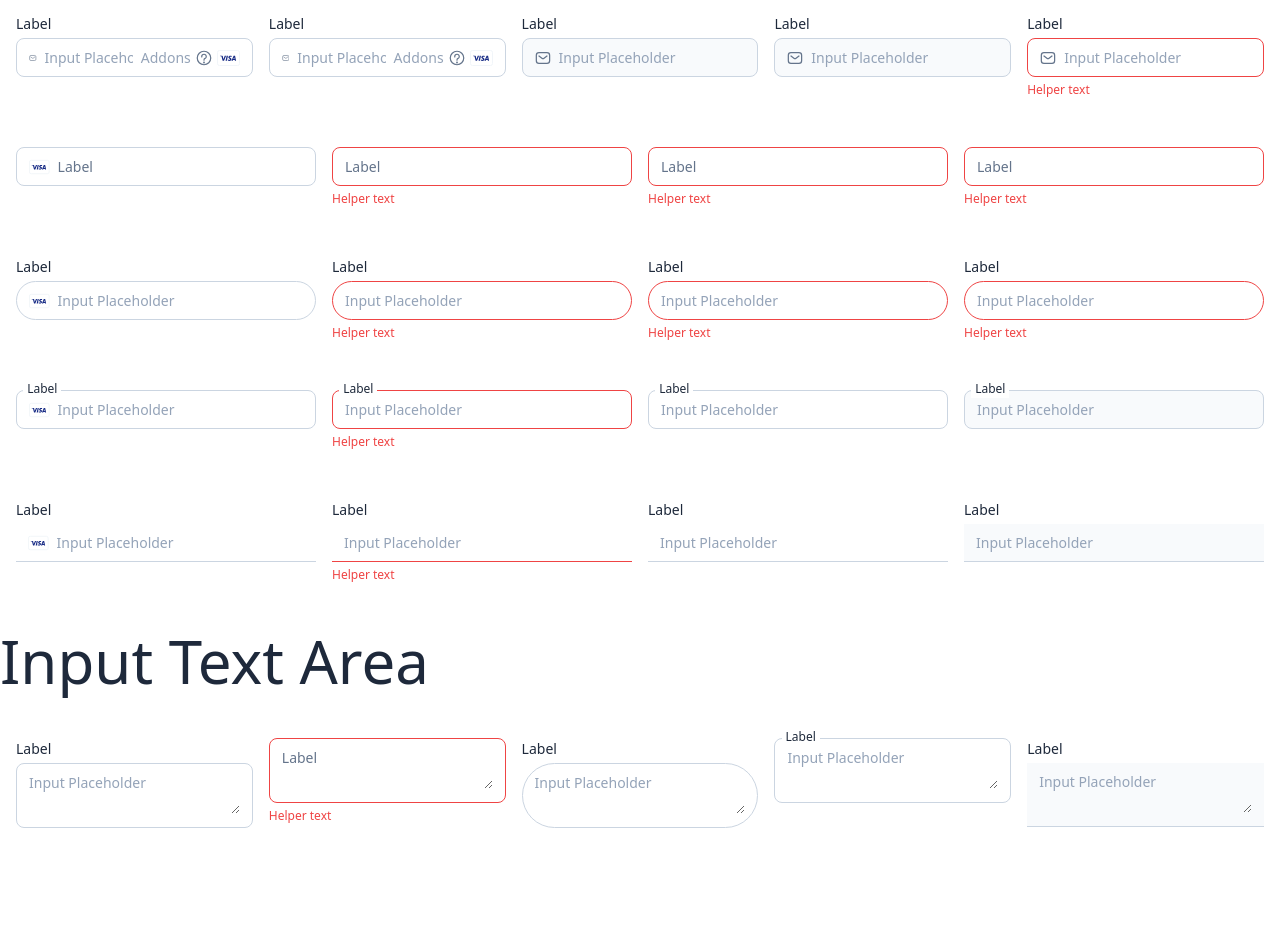
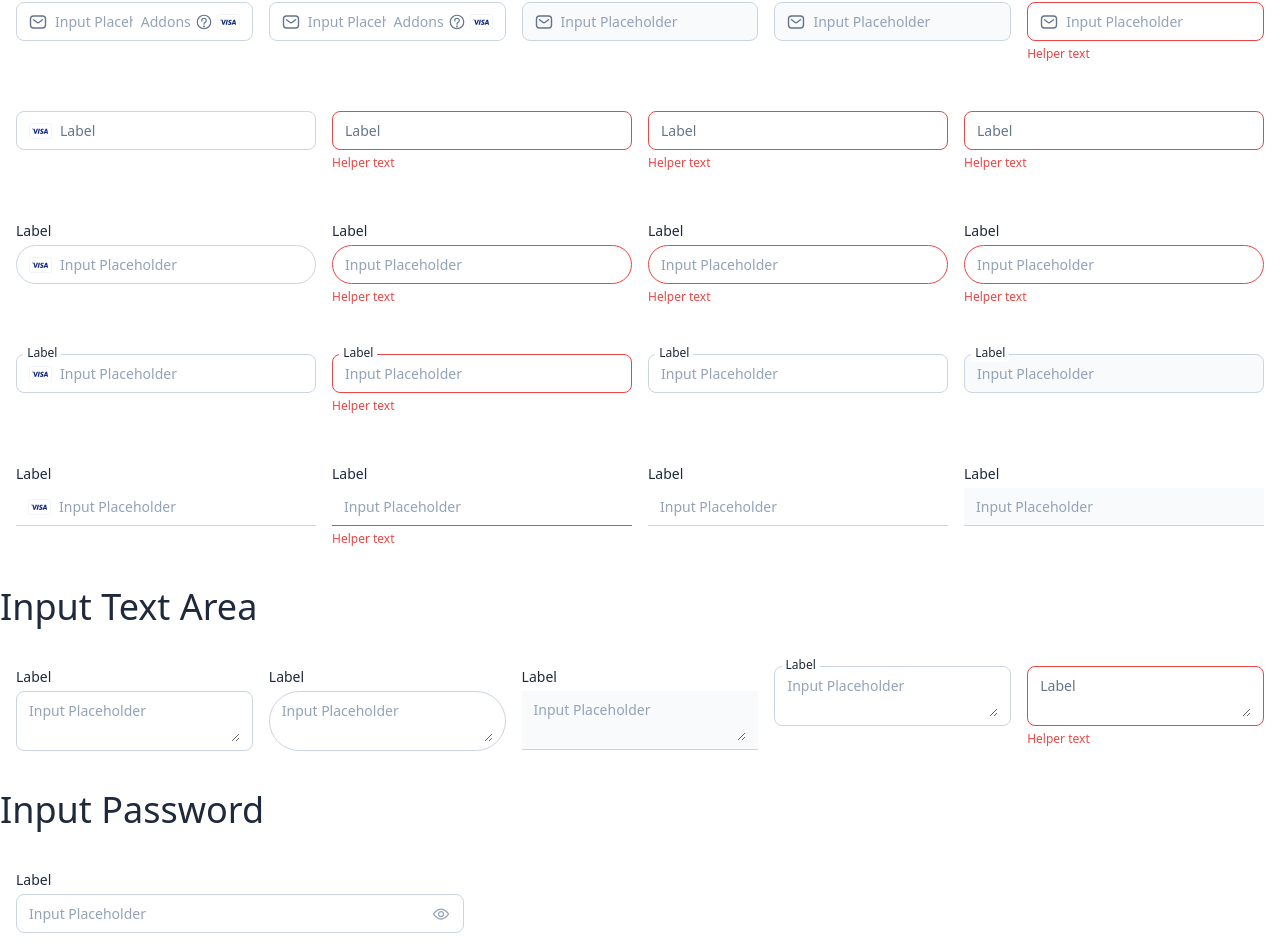
Before and after one commit to siska199/pp-w-code-base-react, a React (Vite) app in the folder react/: page / in a window 1280 px wide. Shown: the part 345-1294 px from the top of the page. Before the commit the page ends 1189 px from the top, so only its background shows below. Built offline with nearby package versions, Linux system fonts and the light colour scheme; the HTML template or start-up script is replaced by a standard one.

Commit message:
add component input password

```diff
--- a/react/src/assets/icons/index.ts
+++ b/react/src/assets/icons/index.ts
@@ -1,3 +1,5 @@
 export { default as IconMessage} from '@assets/icons/message.svg?react';
 export { default as IconRight} from '@assets/icons/right.svg?react';
+export { default as IconEye} from '@assets/icons/eye.svg?react';
+export { default as IconEyeClose} from '@assets/icons/eye-close.svg?react';
 export { default as IconPaymentMethodVisa} from '@assets/icons/payment-method-visa.svg?react';
--- a/react/src/components/examples/ExampleInput.tsx
+++ b/react/src/components/examples/ExampleInput.tsx
@@ -5,9 +5,18 @@ import InputTextArea from "@components/ui/inputs/InputTextArea"
 
 
 const ExampleInput = () => {
+
+
+  const handleOnChange = (e: React.ChangeEvent<HTMLInputElement | HTMLTextAreaElement>) => {
+    const name = e?.target?.name
+    const value = e?.target?.value
+
+    console.log("name: ", name)
+    console.log('value:', value)
+  }
   return (
     <div className="flex flex-col gap-4">
-      <h2>Input Base</h2>
+      <h4>Input Base</h4>
       <div className=" p-4 gap-4 flex ">
 
         <InputBase
@@ -16,12 +25,13 @@ const ExampleInput = () => {
           placeholder="Input Placeholder"
           customeElement={{
             start: <IconMessage />,
-            end: <Container fit variant={"hsc"} gap={"tiny"}>
+            end: <Container fit variant={"hsc"} gap={"tiny"} >
               <p className="text-gray-400">Addons</p>
               <IconRight />
               <IconPaymentMethodVisa />
             </Container>
           }}
+          onChange={handleOnChange}
         />
         <InputBase
           name={"random"}
@@ -29,12 +39,13 @@ const ExampleInput = () => {
           placeholder="Input Placeholder"
           customeElement={{
             start: <IconMessage />,
-            end: <Container fit variant={"hsc"} gap={"tiny"}>
+            end: <Container fit variant={"hsc"} gap={"tiny"} >
               <p className="text-gray-400">Addons</p>
               <IconRight />
               <IconPaymentMethodVisa />
             </Container>
           }}
+          onChange={handleOnChange}
         />
         <InputBase
           name={"random1"}
@@ -42,6 +53,7 @@ const ExampleInput = () => {
           placeholder="Input Placeholder"
           customeElement={{ start: <IconMessage /> }}
           disabled
+          onChange={handleOnChange}
         />
         <InputBase
           name={"random1"}
@@ -49,6 +61,7 @@ const ExampleInput = () => {
           placeholder="Input Placeholder"
           customeElement={{ start: <IconMessage /> }}
           disabled
+          onChange={handleOnChange}
         />
         <InputBase
           name={"random2"}
@@ -56,6 +69,7 @@ const ExampleInput = () => {
           placeholder="Input Placeholder"
           customeElement={{ start: <IconMessage /> }}
           errorMessage="Helper text"
+          onChange={handleOnChange}
         />
       </div>
 
@@ -68,6 +82,7 @@ const ExampleInput = () => {
           customeElement={{ start: <IconPaymentMethodVisa /> }}
           customeClass={{ label: "peer-focus:!ml-[-35px]" }}
           variant="v2"
+          onChange={handleOnChange}
         />
         <InputBase
           name={"random222"}
@@ -75,7 +90,7 @@ const ExampleInput = () => {
           placeholder="Input Placeholder"
           errorMessage="Helper text"
           variant="v2"
-
+          onChange={handleOnChange}
         />
         <InputBase
           name={"random222"}
@@ -83,6 +98,7 @@ const ExampleInput = () => {
           placeholder="Input Placeholder"
           errorMessage="Helper text"
           variant="v2"
+          onChange={handleOnChange}
 
         />
         <InputBase
@@ -91,6 +107,8 @@ const ExampleInput = () => {
           placeholder="Input Placeholder"
           errorMessage="Helper text"
           variant="v2"
+          onChange={handleOnChange}
+
         />
       </div>
 
@@ -102,13 +120,7 @@ const ExampleInput = () => {
           customeElement={{ start: <IconPaymentMethodVisa /> }}
           customeClass={{ label: "peer-focus:!ml-[-35px]" }}
           variant="v3"
-        />
-        <InputBase
-          name={"random222"}
-          label={"Label"}
-          placeholder="Input Placeholder"
-          errorMessage="Helper text"
-          variant="v3"
+          onChange={handleOnChange}
 
         />
         <InputBase
@@ -117,6 +129,18 @@ const ExampleInput = () => {
           placeholder="Input Placeholder"
           errorMessage="Helper text"
           variant="v3"
+          onChange={handleOnChange}
+
+
+        />
+        <InputBase
+          name={"random222"}
+          label={"Label"}
+          placeholder="Input Placeholder"
+          errorMessage="Helper text"
+          variant="v3"
+          onChange={handleOnChange}
+
 
         />
         <InputBase
@@ -125,6 +149,8 @@ const ExampleInput = () => {
           placeholder="Input Placeholder"
           errorMessage="Helper text"
           variant="v3"
+          onChange={handleOnChange}
+
         />
       </div>
 
@@ -136,6 +162,8 @@ const ExampleInput = () => {
           customeElement={{ start: <IconPaymentMethodVisa /> }}
           customeClass={{ label: "peer-focus:!ml-[-35px]" }}
           variant="v4"
+          onChange={handleOnChange}
+
         />
         <InputBase
           name={"random222"}
@@ -143,6 +171,8 @@ const ExampleInput = () => {
           placeholder="Input Placeholder"
           errorMessage="Helper text"
           variant="v4"
+          onChange={handleOnChange}
+
 
         />
         <InputBase
@@ -150,12 +180,16 @@ const ExampleInput = () => {
           label={"Label"}
           placeholder="Input Placeholder"
           variant="v4"
+          onChange={handleOnChange}
+
         />
         <InputBase
           name={"random322"}
           label={"Label"}
           placeholder="Input Placeholder"
           variant="v4"
+          onChange={handleOnChange}
+
           disabled
         />
       </div>
@@ -167,6 +201,8 @@ const ExampleInput = () => {
           customeElement={{ start: <IconPaymentMethodVisa /> }}
           customeClass={{ label: "peer-focus:!ml-[-35px]" }}
           variant="v5"
+          onChange={handleOnChange}
+
         />
         <InputBase
           name={"random222"}
@@ -174,6 +210,8 @@ const ExampleInput = () => {
           placeholder="Input Placeholder"
           errorMessage="Helper text"
           variant="v5"
+          onChange={handleOnChange}
+
 
         />
         <InputBase
@@ -181,6 +219,8 @@ const ExampleInput = () => {
           label={"Label"}
           placeholder="Input Placeholder"
           variant="v5"
+          onChange={handleOnChange}
+
         />
         <InputBase
           name={"random322"}
@@ -188,21 +228,18 @@ const ExampleInput = () => {
           placeholder="Input Placeholder"
           variant="v5"
           disabled
+          onChange={handleOnChange}
+
         />
       </div>
-      <h2>Input Text Area</h2>
+      <h4>Input Text Area</h4>
       <div className=" p-4 gap-4 flex ">
         <InputTextArea
           name={"random22"}
           label={"Label"}
           placeholder="Input Placeholder"
           variant="v1"
-        />
-        <InputTextArea
-          name={"random222"}
-          label={"Label"}
-          errorMessage="Helper text"
-          variant="v2"
+          onChange={handleOnChange}
 
         />
         <InputTextArea
@@ -210,21 +247,48 @@ const ExampleInput = () => {
           label={"Label"}
           placeholder="Input Placeholder"
           variant="v3"
+          onChange={handleOnChange}
 
+
+        />
+
+        <InputTextArea
+          name={"random322"}
+          label={"Label"}
+          placeholder="Input Placeholder"
+          variant="v5"
+          onChange={handleOnChange}
+
+          disabled
         />
         <InputTextArea
           name={"random322"}
           label={"Label"}
           placeholder="Input Placeholder"
           variant="v4"
+          onChange={handleOnChange}
+
         />
         <InputTextArea
-          name={"random322"}
+          name={"random222"}
           label={"Label"}
-          placeholder="Input Placeholder"
-          variant="v5"
-          disabled
+          errorMessage="Helper text"
+          variant="v2"
+          onChange={handleOnChange}
+
+
         />
+      </div>
+      <h4>Input Password</h4>
+      <div className=" p-4 gap-4 flex w-[30rem]">
+
+        <InputBase
+            name={"random"}
+            label={"Label"}
+            placeholder="Input Placeholder"
+            onChange={handleOnChange}
+            type="password"
+          />
       </div>
     </div>
   )
--- a/react/src/components/ui/inputs/ContainerInput.tsx
+++ b/react/src/components/ui/inputs/ContainerInput.tsx
@@ -2,23 +2,29 @@ import Container from "@components/ui/Container";
 import HelperMessage from "@components/ui/HelperMessage";
 import clsx from "clsx";
 import { TBasePropsInput } from '@/types/ui/index';
+import { IconEye, IconEyeClose } from "@assets/icons";
+import { useState } from "react";
 
 interface TProps<TInput,>  extends TBasePropsInput  {
     children    : (attrsInput :TInput)=>React.ReactNode;
-    disabled?    : boolean;
-    name?        : string;
+    disabled?   : boolean;
+    name?       : string;
+    type?       : string;
 }
 
 const ContainerInput = <TInput,>(props: TProps<TInput>) => {
-
-
-    const { children, label, variant="v1", errorMessage,customeElement,disabled,name,customeClass, ...attrsInput } = props;
-
+    const { name,children, label, variant="v1",type, errorMessage,customeElement,disabled,customeClass, ...attrsInput } = props;
+    const [dynamicType, setDynamicType] = useState(type)
     const className = clsx({
-        "peer w-full flex-grow !outline-none !border-none focus:border-none focus:ring-0 p-0 text-body-base placeholder:text-gray-400": true,
+        "peer w-full shrink !outline-none !border-none focus:border-none focus:ring-0 p-0 text-body-base placeholder:text-gray-400": true,
         "!bg-disabled": disabled,
         [customeClass?.input||'']:customeClass?.input
     })
+
+    const handleToggleTypePassword = ()=>{
+        setDynamicType(dynamicType==="password"?"text":"password")
+    }
+
     return (
         <>
             {/* Container input lv1 : ciV4 */}
@@ -42,10 +48,15 @@ const ContainerInput = <TInput,>(props: TProps<TInput>) => {
                             [customeClass?.ciV2||""]:customeClass?.ciV2
                         }
                     )}>
-                        {customeElement?.start}
+                        <div className={clsx({
+                            "hidden":true,
+                            "shrink-0 !flex" : customeElement?.start
+                        })} >
+                            {customeElement?.start}
+                        </div>
                         {/* Container input lv1 : ciV1 */}
-                        <div className="w-full relative">
-                        {children({...attrsInput as TInput,className})}
+                        <div className="flex flex-col w-full relative">
+                        {children({...attrsInput as TInput,className,name,type:dynamicType,disabled})}
                             {label && variant === "v2" && (
                                 <label
                                     id="floating-label"
@@ -61,7 +72,12 @@ const ContainerInput = <TInput,>(props: TProps<TInput>) => {
                                 </label>
                             )}
                         </div>
-                        {customeElement?.end}
+                        {customeElement?.end&&customeElement?.end}
+                        {type==="password" && <div onClick={handleToggleTypePassword} className="cursor-pointer-custome ">
+                            {
+                                dynamicType==="password"? <IconEye />:<IconEyeClose/>
+                            }
+                        </div>}
                     </div>
                 </section>
                 <HelperMessage variant={"error"} message={errorMessage} />
--- a/react/src/components/ui/inputs/InputBase.tsx
+++ b/react/src/components/ui/inputs/InputBase.tsx
@@ -1,41 +1,29 @@
 /* eslint-disable react/jsx-handler-names */
-import Container from "@components/ui/Container";
-import HelperMessage from "@components/ui/HelperMessage";
-import clsx from "clsx";
-import React, { useState } from 'react';
 import { TBasePropsInput } from '@/types/ui/index';
+import ContainerInput from "@components/ui/inputs/ContainerInput";
+import React from 'react';
 
 interface TProps extends  TBasePropsInput, React.HTMLProps<HTMLInputElement> {
     name            : string;
-    onChange?       : (e: React.ChangeEvent<HTMLInputElement>) => void;
+    onChange        : (e: React.ChangeEvent<HTMLInputElement>) => void;
 }
 
 const InputBase = (props: TProps) => {
-    const { name, label, variant = "v1", customeElement, customeClass, placeholder, type, disabled, errorMessage, ...attrs } = props;
-    const [dynamicType] = useState(type);
+    const {...attrs } = props;
+    return (
+        <ContainerInput<React.HTMLProps<HTMLInputElement>> customeClass={{
+            ...attrs?.customeClass,
+            ciV2:`${attrs?.customeClass?.ciV2} ${attrs?.variant==="v3"&&' !rounded-[1.75rem]'}`
+        }} {...attrs} >
+            {
+                (attrsInput)=><input {...attrsInput} id={attrsInput?.name} placeholder={attrs?.variant==="v2"?"": attrsInput?.placeholder||""}/>
+            }
+        </ContainerInput>
 
-    return (
+    );
 
-        <Container gap={"tiny"}>
-            <section className="relative flex flex-col gap-1 w-full">
-                {label && variant !== "v2" && (
-                    <label htmlFor={name} className={clsx({
-                        "font-medium": true,
-                        "absolute top-[-0.65rem] left-[0.45rem] text-body-small bg-white px-1 z-[10]": variant === "v4"
-                    })}>{label}</label>
-                )}
-                <div className={clsx(
-                    "bg-white flex flex-nowrap items-center gap-2 text-body-base border border-input rounded-lg focus-within:ring-4 focus-within:ring-primary-200 focus-within:!border-primary w-full px-3 py-2",
-                    {
-                        "!bg-disabled !border": disabled,
-                        "border-error focus-within:!ring-error-200 focus-within:!border-error": errorMessage,
-                        "!rounded-full": variant === "v3",
-                        "!border-t-0 !border-l-0 !border-r-0 !rounded-none focus-within:!ring-0": variant === "v5"
 }
-                )}>
-                    {customeElement?.start}
-                    <div className="w-full relative">
-                        <input
+{/* <input
 id={name}
 {...attrs}
 className={clsx({
@@ -46,28 +34,7 @@ const InputBase = (props: TProps) => {
 disabled={disabled}
 placeholder={variant === "v2" ? "" : placeholder}
 
-                        />
-                        {label && variant === "v2" && (
-                            <label
-                                id="floating-label"
-                                htmlFor={name}
-                                className={clsx(
-                                    {
-                                        "font-medium peer-focus:ml-[-0.25rem] absolute left-0 text-sm text-gray duration-300 transform -translate-y-4 scale-75 top-0 origin-[0] peer-placeholder-shown:scale-100 peer-placeholder-shown:translate-y-0 peer-focus:scale-75 peer-focus:-translate-y-5 peer-focus:bg-white peer-focus:px-1 z-10": true,
-                                        [customeClass?.label || "peer-focus:!ml-[-30px]"]: customeElement?.start
-                                    }
-                                )}
-                            >
-                                {label}
-                            </label>
-                        )}
-                    </div>
-                    {customeElement?.end}
-                </div>
-            </section>
-            <HelperMessage variant={"error"} message={errorMessage} />
-        </Container>
-    );
-}
+/> */}
+
 
 export default InputBase;
--- a/react/src/components/ui/inputs/InputTextArea.tsx
+++ b/react/src/components/ui/inputs/InputTextArea.tsx
@@ -15,7 +15,7 @@ const InputTextArea = (props: TProps) => {
             ciV2:`${attrs?.customeClass?.ciV2} ${attrs?.variant==="v3"&&' !rounded-[1.75rem]'}`
         }} {...attrs} >
             {
-                (attrsInput)=><textarea {...attrsInput} placeholder={attrsInput?.placeholder||""}/>
+                (attrsInput)=><textarea {...attrsInput} placeholder={attrs?.variant==="v2"?"": attrsInput?.placeholder||""}/>
             }
         </ContainerInput>
 
```
Also changed, not shown: react/src/assets/icons/eye-close.svg (added), react/src/assets/icons/eye.svg (added). Lines whose indentation alone changed are shown as unchanged.
